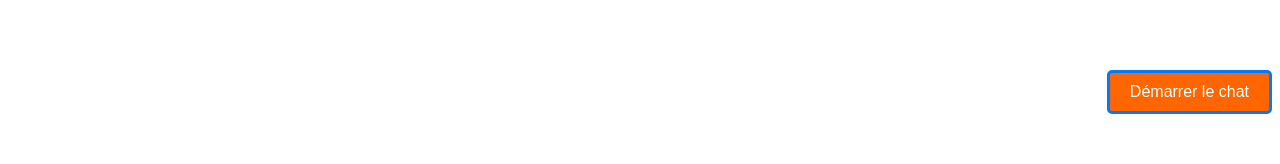
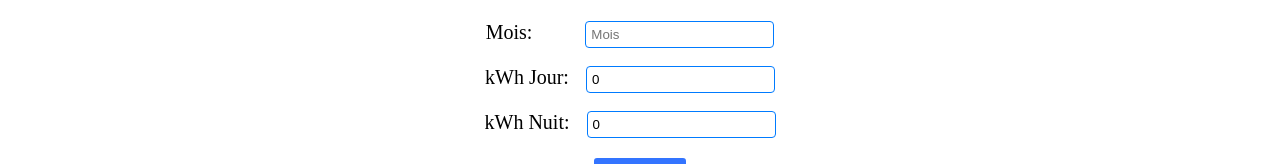
Before and after one commit to szmulikowskivincent/gestion-factures, an Angular app: page /factures-electricite in a window 1280 px wide. Shown: the part 854-1018 px from the top of the page. Before the commit the page ends 976 px from the top, so only its background shows below. Built offline with nearby package versions, Linux system fonts and the light colour scheme.

Commit message:
$ git push --force-with-lease

```diff
--- a/src/app/components/chat-luminus/chat-luminus.component.css
+++ b/src/app/components/chat-luminus/chat-luminus.component.css
@@ -1,5 +1,9 @@
 .chat-container {
   margin-block-start: 20px;
+  position: fixed;
+  inset-block-start: 1020px;
+  inset-inline-start: 2290px;
+  z-index: 1000;
 }
 
 .chat-button {
@@ -14,7 +18,7 @@
 
 .chat-button:hover {
   background-color: #ff8533;
-  border-color: solid 3px#0056b3;
+  border-color: solid 3px #0056b3;
 }
 
 .chat-container h3 {
--- a/src/app/components/factures-electricite/factures-electricite.component.css
+++ b/src/app/components/factures-electricite/factures-electricite.component.css
@@ -79,6 +79,7 @@ input[type="number"] {
   cursor: pointer;
   font-size: 14px;
   border: solid 2px white;
+
 }
 
 .btn-calculate:hover {
--- a/src/app/components/factures-electricite/factures-electricite.component.html
+++ b/src/app/components/factures-electricite/factures-electricite.component.html
@@ -1,6 +1,15 @@
-<br /><br />
 <h1 align="center">💲💡💵</h1>
 <h1 align="center" style="text-decoration: underline">Facture électricité</h1>
+<div align="center">
+  <iframe
+    src="https://cochondingue.telequebec.tv/media/eolienne.gif"
+    width="850"
+    height="600"
+    frameborder="0"
+    allowfullscreen
+  >
+  </iframe>
+</div>
 <br />
 <div class="form-container" align="center">
   <form (ngSubmit)="calculateConsumption()">
@@ -68,7 +77,6 @@
     <button (click)="closeModal()" class="btn-close">Fermer</button>
   </div>
 </div>
-<br /><br />
 <div *ngIf="results.length > 0" class="results-container">
   <h2 align="center">Résultats de la Facture</h2>
   <table>
@@ -94,7 +102,6 @@
     </tbody>
   </table>
 </div>
-<br /><br />
 <div class="luminus-link">
   <a href="https://secure.luminus.be/fr/zoneclient/" target="_blank">
     <button
@@ -112,7 +119,6 @@
 <div class="solde-container">
   <p class="solde-message">Solde: <span class="solde-amount">0 €</span></p>
 </div>
-
 <h3 align="center" style="color: green">Toutes vos factures sont en ordre !</h3>
 <div align="center">
   <h3>
@@ -123,7 +129,6 @@
     >
       Contactez-nous
     </a>
+    <app-chat-luminus></app-chat-luminus>
   </h3>
 </div>
-<br /><br /><br /><br /><br /><br /><br />
-<app-chat-luminus></app-chat-luminus>
```
